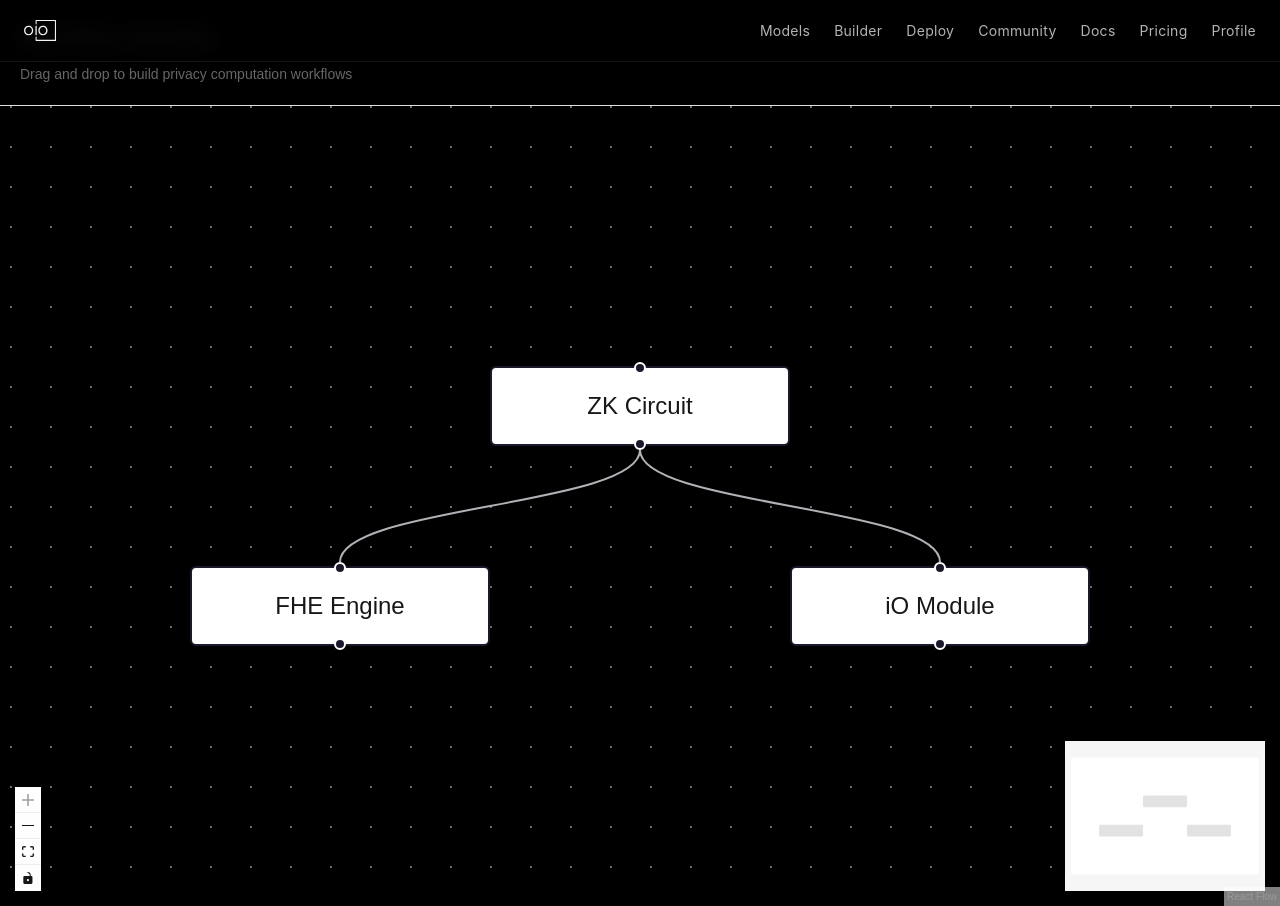
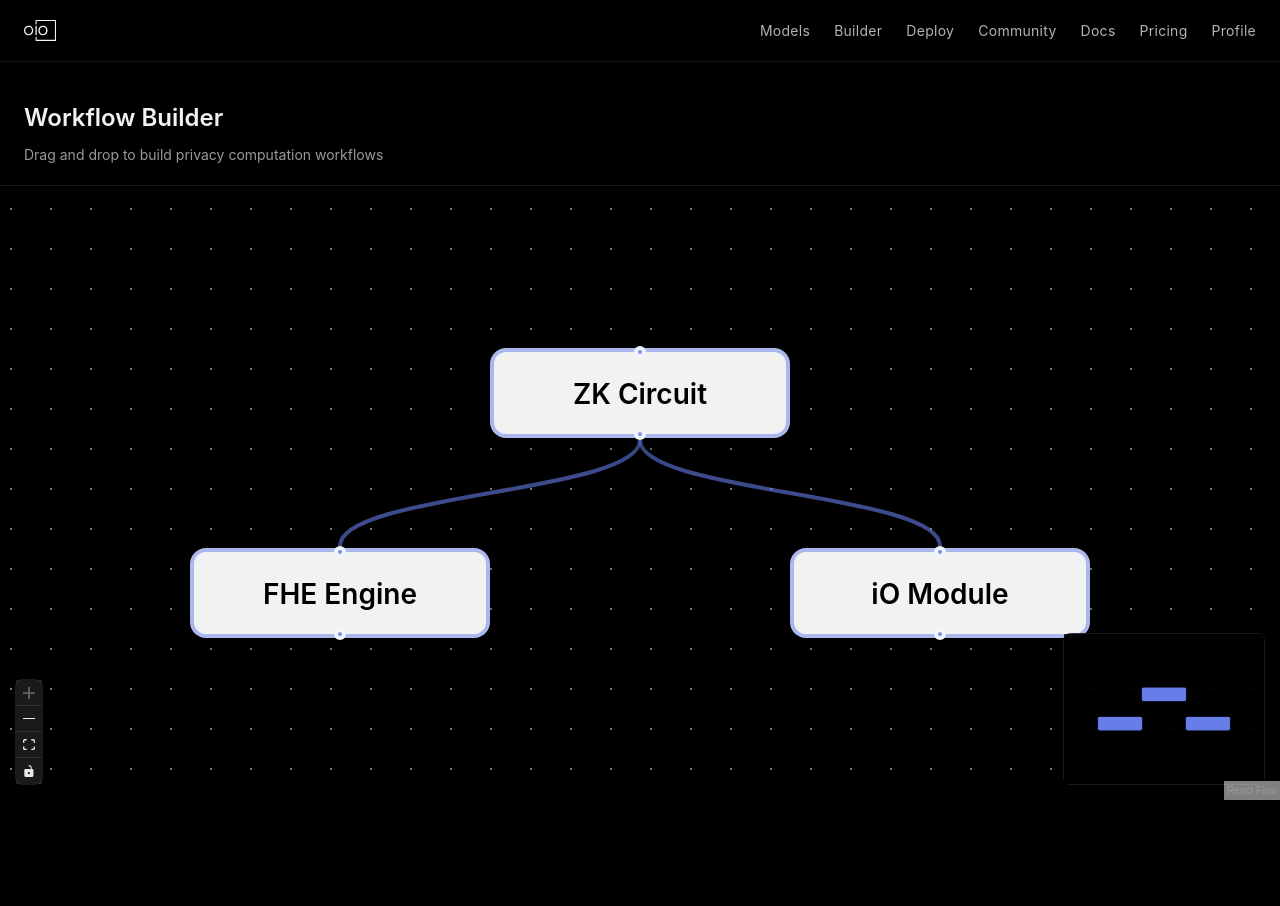
Before and after one commit to madschristensen99/openIO, a Next.js app: page /dapp/builder in a window 1280 px wide. After the commit the page ends 800 px from the top, so only its background shows below. Built offline with nearby package versions, Linux system fonts and the light colour scheme.

Commit message:
Fix builder page viewport and styling, improve forum post stats cards

```diff
--- a/app/dapp/builder/page.tsx
+++ b/app/dapp/builder/page.tsx
@@ -53,13 +53,14 @@ export default function BuilderPage() {
   return (
     <>
       <Navbar />
-      <div style={{ width: '100vw', height: '100vh' }}>
-        <div style={{ padding: '20px', borderBottom: '1px solid #e0e0e0' }}>
-          <h1 style={{ margin: 0, fontSize: '24px', fontWeight: '600' }}>Workflow Builder</h1>
-          <p style={{ margin: '8px 0 0 0', color: '#666', fontSize: '14px' }}>
+      <div className="builder-page">
+        <div className="builder-header">
+          <h1 className="builder-title">Workflow Builder</h1>
+          <p className="builder-subtitle">
             Drag and drop to build privacy computation workflows
           </p>
         </div>
+        <div className="builder-flow-container">
           <ReactFlow
             nodes={nodes}
             edges={edges}
@@ -67,11 +68,17 @@ export default function BuilderPage() {
             onEdgesChange={onEdgesChange}
             onConnect={onConnect}
             fitView
+            className="react-flow-dark"
           >
             <Background />
             <Controls />
-          <MiniMap />
+            <MiniMap
+              nodeColor="#667eea"
+              maskColor="rgba(0, 0, 0, 0.8)"
+              style={{ backgroundColor: 'rgba(0, 0, 0, 0.9)' }}
+            />
           </ReactFlow>
+        </div>
       </div>
     </>
   );
--- a/app/globals.css
+++ b/app/globals.css
@@ -2352,7 +2352,7 @@ body {
   border-radius: 12px;
   padding: 20px;
   display: grid;
-  grid-template-columns: 48px 1fr 120px;
+  grid-template-columns: 48px 1fr 140px;
   gap: 16px;
   align-items: start;
   transition: all 0.2s;
@@ -2530,8 +2530,27 @@ body {
   }
 
   .forum-post {
-    grid-template-columns: 40px 1fr 80px;
+    grid-template-columns: 40px 1fr 100px;
     padding: 16px;
+    gap: 12px;
+  }
+
+  .post-stats {
+    min-width: 80px;
+    padding: 6px;
+    gap: 8px;
+  }
+
+  .stat-item {
+    padding: 6px 8px;
+  }
+
+  .stat-value {
+    font-size: 16px;
+  }
+
+  .stat-label {
+    font-size: 9px;
   }
 
   .post-title {
@@ -2546,3 +2565,176 @@ body {
     width: 100%;
   }
 }
+
+/* Builder Page Styles */
+.builder-page {
+  width: 100vw;
+  height: 100vh;
+  display: flex;
+  flex-direction: column;
+  padding-top: 80px;
+  background: #000000;
+  overflow: hidden;
+}
+
+.builder-header {
+  padding: 20px 24px;
+  border-bottom: 1px solid rgba(255, 255, 255, 0.1);
+  background: rgba(0, 0, 0, 0.5);
+  backdrop-filter: blur(10px);
+  flex-shrink: 0;
+  z-index: 10;
+}
+
+.builder-title {
+  margin: 0;
+  font-size: 24px;
+  font-weight: 600;
+  color: rgba(255, 255, 255, 0.95);
+  font-family: -apple-system, BlinkMacSystemFont, 'Segoe UI', 'Roboto', 'Oxygen', 'Ubuntu', 'Cantarell', sans-serif;
+}
+
+.builder-subtitle {
+  margin: 8px 0 0 0;
+  color: rgba(255, 255, 255, 0.6);
+  font-size: 14px;
+  font-family: -apple-system, BlinkMacSystemFont, 'Segoe UI', 'Roboto', 'Oxygen', 'Ubuntu', 'Cantarell', sans-serif;
+}
+
+.builder-flow-container {
+  flex: 1;
+  width: 100%;
+  height: 100%;
+  position: relative;
+  overflow: hidden;
+}
+
+/* React Flow Dark Theme */
+.react-flow-dark {
+  background: #000000;
+}
+
+.react-flow-dark .react-flow__node {
+  color: #000000;
+  font-weight: 600;
+}
+
+.react-flow-dark .react-flow__node-default {
+  background: rgba(255, 255, 255, 0.95);
+  border: 2px solid rgba(102, 126, 234, 0.5);
+  border-radius: 8px;
+  padding: 10px 15px;
+  color: #000000;
+  font-size: 14px;
+  font-family: -apple-system, BlinkMacSystemFont, 'Segoe UI', 'Roboto', 'Oxygen', 'Ubuntu', 'Cantarell', sans-serif;
+  box-shadow: 0 4px 12px rgba(0, 0, 0, 0.3);
+}
+
+.react-flow-dark .react-flow__node-default:hover {
+  border-color: rgba(102, 126, 234, 0.8);
+  box-shadow: 0 6px 16px rgba(102, 126, 234, 0.4);
+}
+
+.react-flow-dark .react-flow__node-default .react-flow__handle {
+  background: rgba(102, 126, 234, 0.8);
+  border: 2px solid rgba(255, 255, 255, 0.9);
+}
+
+.react-flow-dark .react-flow__edge-path {
+  stroke: rgba(102, 126, 234, 0.6);
+  stroke-width: 2;
+}
+
+.react-flow-dark .react-flow__edge.selected .react-flow__edge-path {
+  stroke: rgba(102, 126, 234, 1);
+  stroke-width: 3;
+}
+
+.react-flow-dark .react-flow__minimap {
+  background: rgba(0, 0, 0, 0.9);
+  border: 1px solid rgba(255, 255, 255, 0.1);
+  border-radius: 8px;
+}
+
+.react-flow-dark .react-flow__minimap-mask {
+  fill: rgba(0, 0, 0, 0.8);
+}
+
+.react-flow-dark .react-flow__minimap-node {
+  fill: rgba(102, 126, 234, 0.4);
+  stroke: rgba(102, 126, 234, 0.6);
+}
+
+.react-flow-dark .react-flow__controls {
+  background: rgba(0, 0, 0, 0.8);
+  border: 1px solid rgba(255, 255, 255, 0.1);
+  border-radius: 8px;
+}
+
+.react-flow-dark .react-flow__controls-button {
+  background: rgba(255, 255, 255, 0.1);
+  border-bottom: 1px solid rgba(255, 255, 255, 0.1);
+  color: rgba(255, 255, 255, 0.9);
+}
+
+.react-flow-dark .react-flow__controls-button:hover {
+  background: rgba(255, 255, 255, 0.2);
+}
+
+.react-flow-dark .react-flow__background {
+  background: #000000;
+}
+
+.react-flow-dark .react-flow__background-pattern {
+  stroke: rgba(255, 255, 255, 0.05);
+}
+
+/* Improved Forum Post Stats Styling */
+.post-stats {
+  display: flex;
+  flex-direction: column;
+  gap: 12px;
+  align-items: flex-end;
+  flex-shrink: 0;
+  padding: 8px;
+  background: rgba(255, 255, 255, 0.03);
+  border-radius: 8px;
+  border: 1px solid rgba(255, 255, 255, 0.05);
+  min-width: 100px;
+}
+
+.stat-item {
+  display: flex;
+  flex-direction: column;
+  align-items: center;
+  gap: 4px;
+  padding: 8px 12px;
+  background: rgba(255, 255, 255, 0.05);
+  border-radius: 6px;
+  border: 1px solid rgba(255, 255, 255, 0.08);
+  width: 100%;
+  transition: all 0.2s;
+}
+
+.stat-item:hover {
+  background: rgba(255, 255, 255, 0.08);
+  border-color: rgba(102, 126, 234, 0.3);
+  transform: translateY(-1px);
+}
+
+.stat-value {
+  font-size: 18px;
+  font-weight: 700;
+  color: rgba(255, 255, 255, 0.95);
+  font-family: -apple-system, BlinkMacSystemFont, 'Segoe UI', 'Roboto', 'Oxygen', 'Ubuntu', 'Cantarell', sans-serif;
+  line-height: 1;
+}
+
+.stat-label {
+  font-size: 10px;
+  color: rgba(255, 255, 255, 0.5);
+  text-transform: uppercase;
+  letter-spacing: 0.8px;
+  font-weight: 500;
+  font-family: -apple-system, BlinkMacSystemFont, 'Segoe UI', 'Roboto', 'Oxygen', 'Ubuntu', 'Cantarell', sans-serif;
+}
```
Lines whose indentation alone changed are shown as unchanged.
